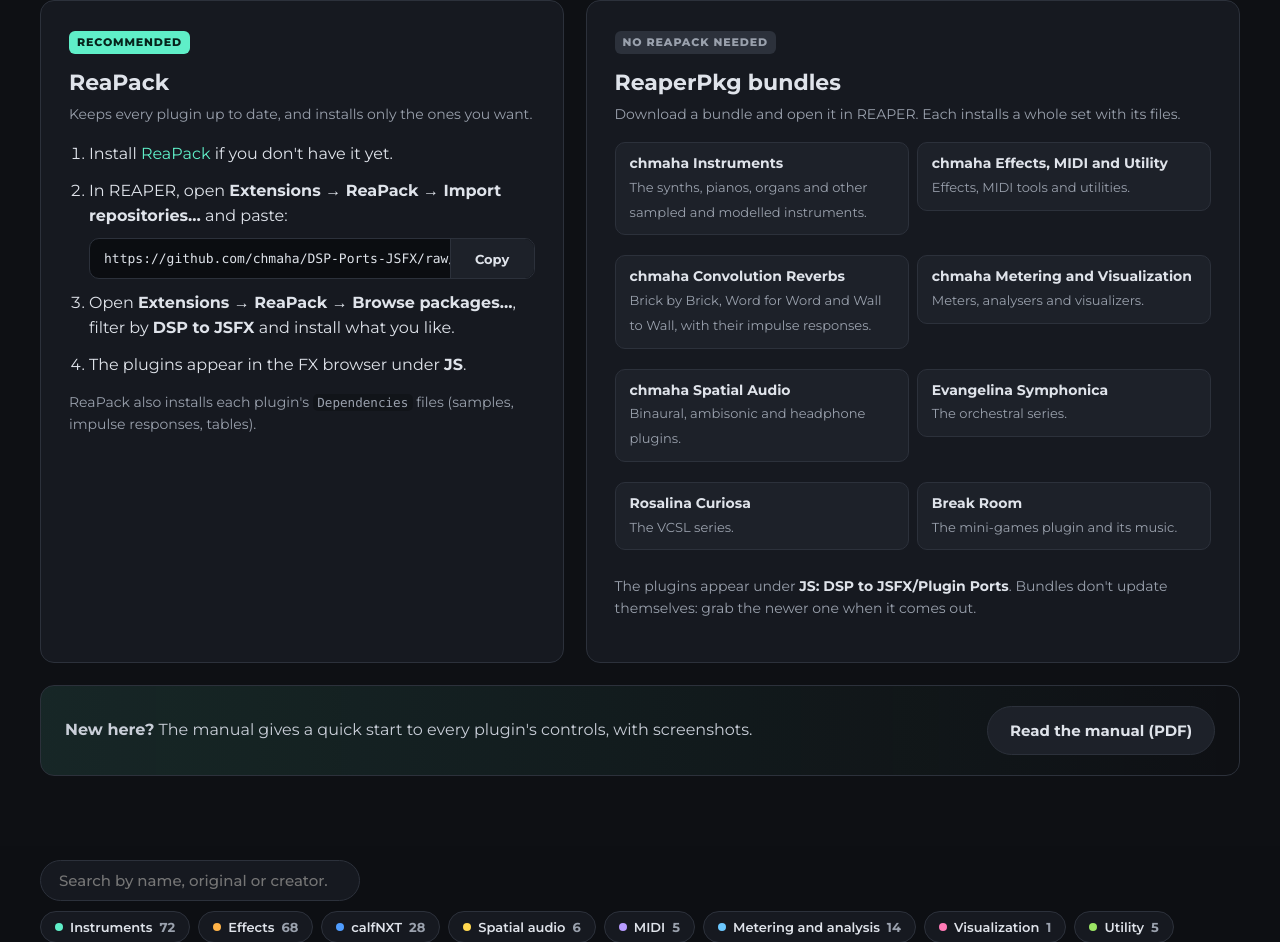
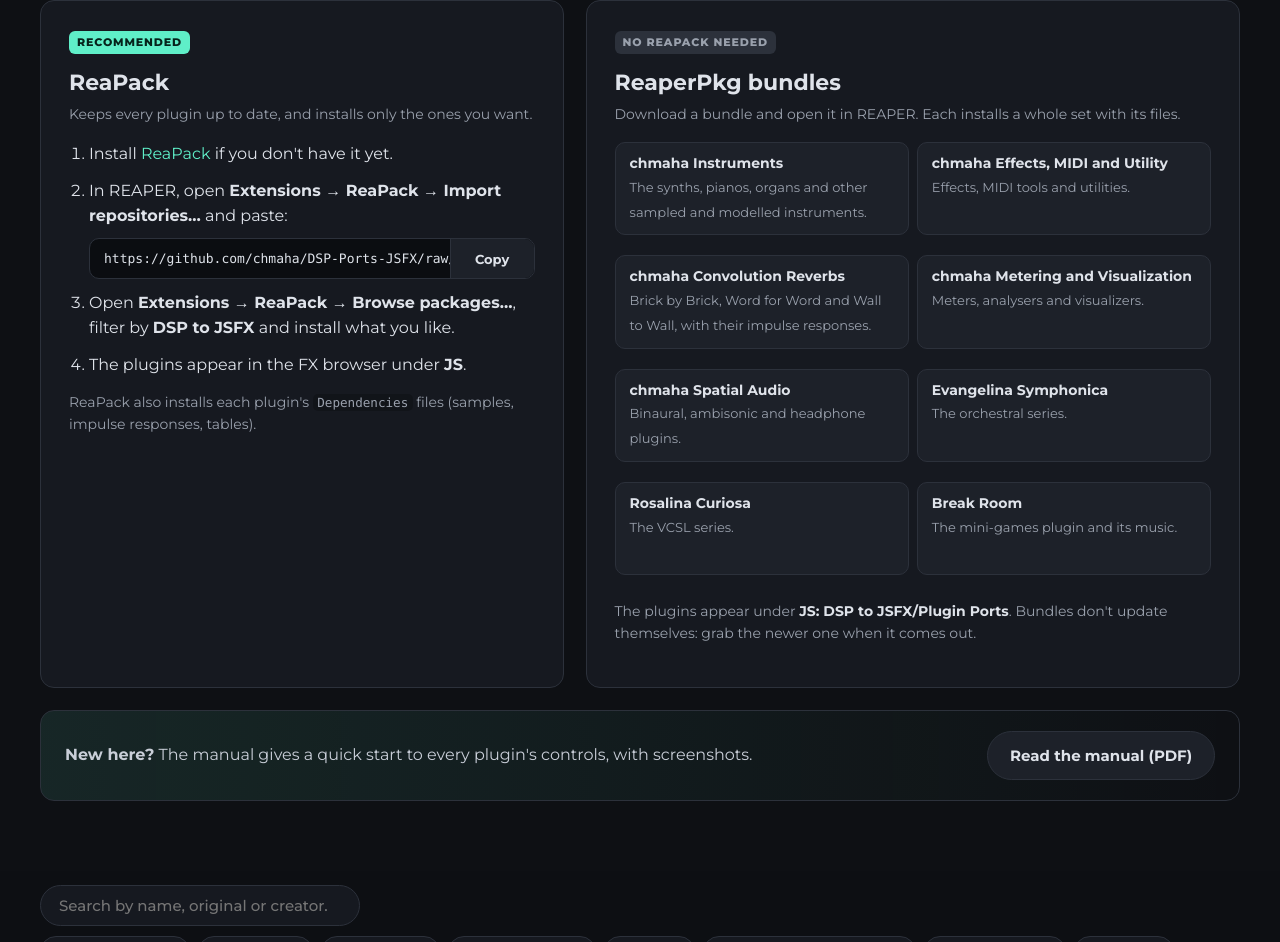
Before and after one commit to chmaha/DSP-Ports-JSFX, a plain HTML site: page index.html in a window 1280 px wide. Shown: the part 939-1881 px from the top of the page. Drawn offline with Linux system fonts and the light colour scheme.

Commit message:
Fix ReaperPkg boxes

```diff
--- a/index.html
+++ b/index.html
@@ -58,8 +58,8 @@ h2.big{font-size:clamp(28px,4vw,40px);margin:0 0 8px;font-weight:800;letter-spac
 .copy button{border:0;border-left:1px solid var(--line);background:var(--panel2);color:var(--txt);font:700 13px Montserrat,sans-serif;padding:0 16px;cursor:pointer;min-width:84px}
 .copy button.ok{color:var(--brand)}
 .k{font-weight:700;color:var(--txt)}
-ul.bundles{list-style:none;padding:0;margin:16px 0 0;display:grid;grid-template-columns:repeat(auto-fill,minmax(210px,1fr));gap:8px}
-ul.bundles a{display:block;padding:10px 14px;border:1px solid var(--line);border-radius:10px;background:var(--panel2);color:var(--txt)}
+ul.bundles{list-style:none;padding:0;margin:16px 0 0;display:grid;grid-template-columns:repeat(auto-fill,minmax(210px,1fr));grid-auto-rows:1fr;gap:8px}ul.bundles li{display:flex}
+ul.bundles a{display:block;flex:1;padding:10px 14px;border:1px solid var(--line);border-radius:10px;background:var(--panel2);color:var(--txt)}
 ul.bundles a:hover{border-color:var(--brand);text-decoration:none}
 ul.bundles b{display:block;font-size:14px}ul.bundles span{font-size:13px;color:var(--dim)}
 .note{font-size:14px;color:var(--dim);margin-top:14px}
```
